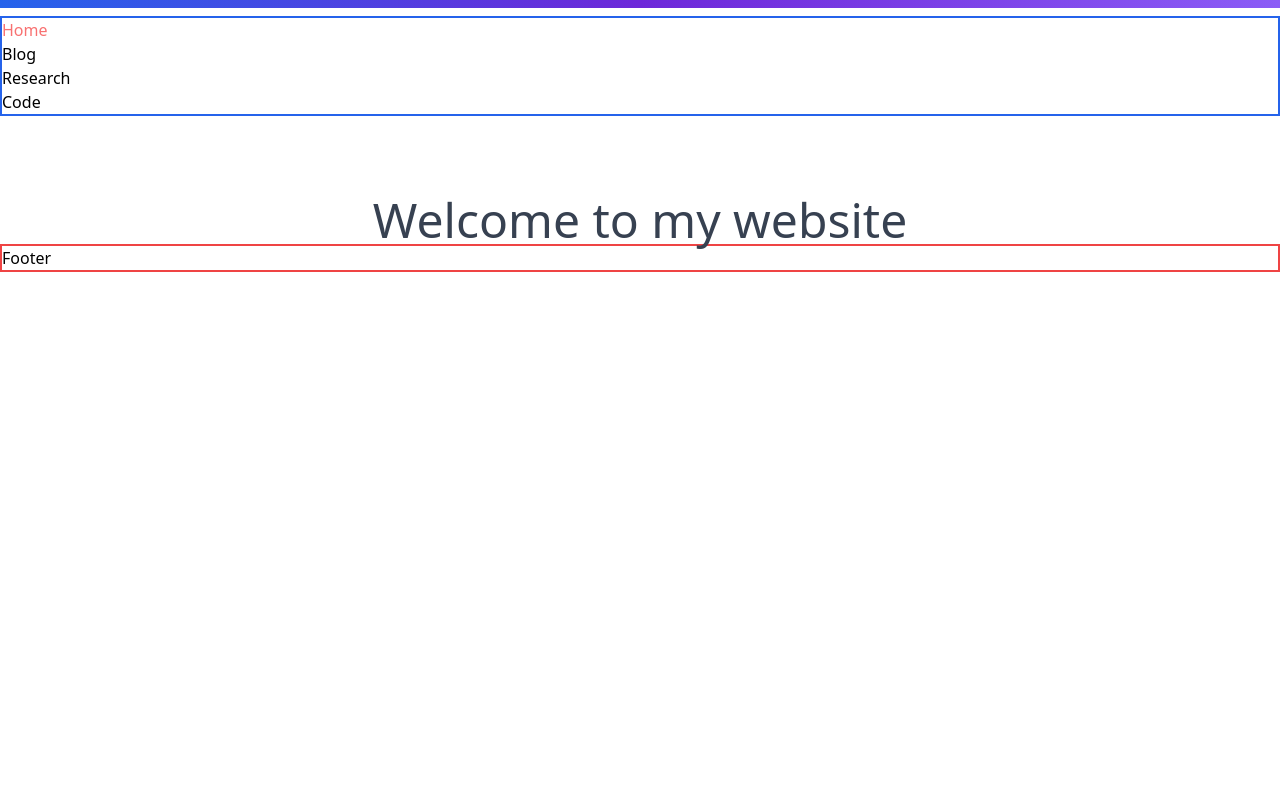
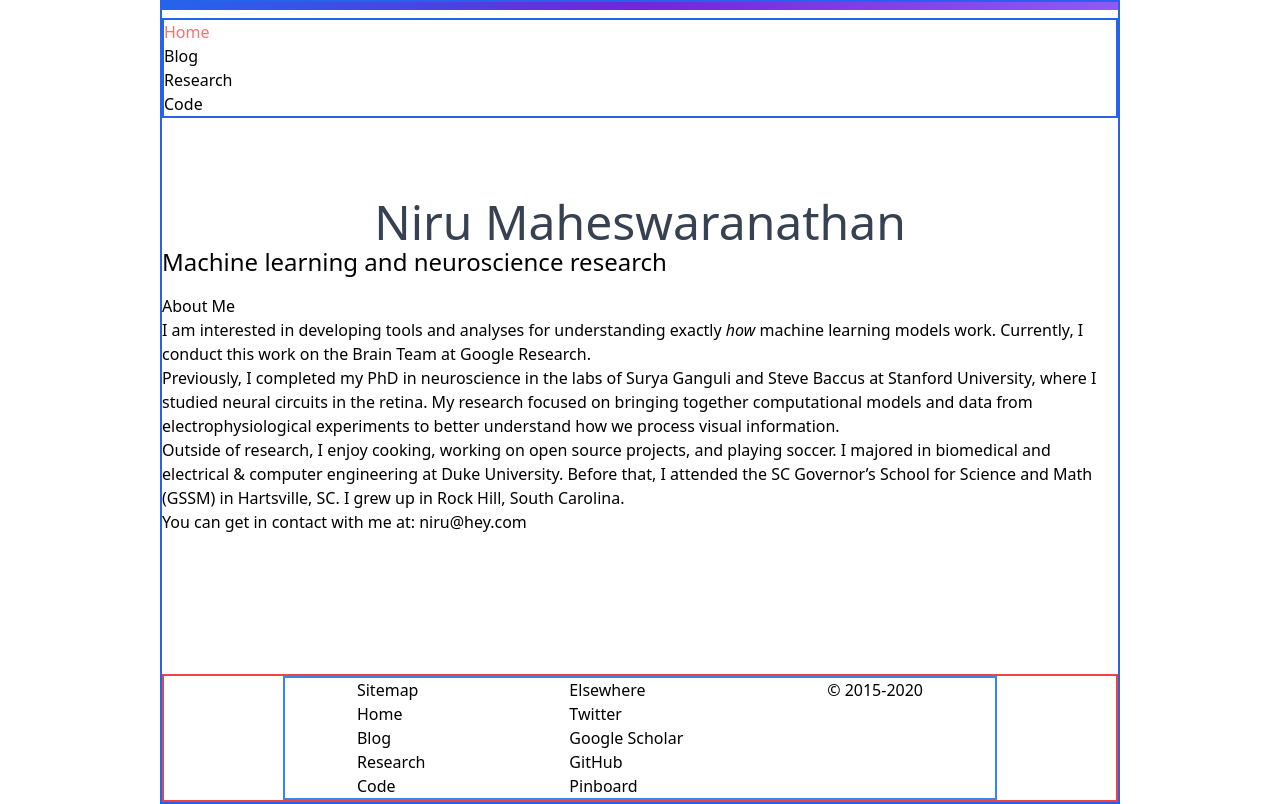
Before and after one commit to nirum/website, a Next.js app: page / in a window 1280 px wide. Built offline with nearby package versions, Linux system fonts and the light colour scheme.

Commit message:
Updates output

```diff
--- a/components/footer.js
+++ /dev/null
@@ -1,12 +0,0 @@
-import React from "react"
-// import { Twitter, GitHub, Pinboard, Scholar } from "./icons"
-import Link from "next/link"
-// import Toggle from "./theme-toggle"
-
-export default function Footer() {
-    return (
-        <footer className="border-2 border-red-500">
-            <div>Footer</div>
-        </footer>
-    )
-};
--- a/components/header.js
+++ /dev/null
@@ -1,17 +0,0 @@
-import React from "react"
-// import Link from "next/link"
-import ActiveLink from "../components/active-link"
-
-export default function Header() {
-    return (
-        <header>
-            <div className="w-full py-1 bg-gradient-to-r from-blue-600 via-purple-700 to-purple-500 "></div>
-            <ul className="mt-2 border-2 border-blue-600">
-                <li><ActiveLink href="/" activeClassName="text-red-400"><a>Home</a></ActiveLink></li>
-                <li><ActiveLink href="/blog" activeClassName="text-red-400"><a>Blog</a></ActiveLink></li>
-                <li><ActiveLink href="/research" activeClassName="text-red-400"><a>Research</a></ActiveLink></li>
-                <li><ActiveLink href="/code" activeClassName="text-red-400"><a>Code</a></ActiveLink></li>
-            </ul>
-        </header>
-    )
-};
--- a/components/layout.js
+++ b/components/layout.js
@@ -1,18 +1,48 @@
-import Header from '../components/header'
-import Footer from '../components/footer'
+import Link from "next/link"
+import ActiveLink from "../components/active-link"
 
 export default function Layout({ children }) {
     return (
-        <div className="layout">
-            <Header />
-            <div className="flex-grow">
-                <div className="flex justify-around">
-                    <div id="body" className="mt-12 xl:mt-20 responsive-width">
-                        {children}
+        <div className="flex flex-row justify-around flex-grow w-3/4 mx-auto border-2 border-blue-600">
+            <div className="flex flex-col justify-between w-full h-screen">
+                <header>
+                    <div className="w-full py-1 bg-gradient-to-r from-blue-600 via-purple-700 to-purple-500 "></div>
+                    <ul className="mt-2 border-2 border-blue-600">
+                        <li><ActiveLink href="/" activeClassName="text-red-400"><a>Home</a></ActiveLink></li>
+                        <li><ActiveLink href="/blog" activeClassName="text-red-400"><a>Blog</a></ActiveLink></li>
+                        <li><ActiveLink href="/research" activeClassName="text-red-400"><a>Research</a></ActiveLink></li>
+                        <li><ActiveLink href="/code" activeClassName="text-red-400"><a>Code</a></ActiveLink></li>
+                    </ul>
+                </header>
+                <main className="mt-12 mb-auto xl:mt-20 responsive-width">
+                    {children}
+                </main>
+                <footer className="border-2 border-red-500">
+                    <div className="flex flex-row justify-around flex-grow w-3/4 mx-auto border-2 border-blue-500">
+                        <div>
+                            <div>Sitemap</div>
+                            <ul>
+                                <li>Home</li>
+                                <li>Blog</li>
+                                <li>Research</li>
+                                <li>Code</li>
+                            </ul>
+                        </div>
+                        <div>
+                            <div>Elsewhere</div>
+                            <ul>
+                                <li>Twitter</li>
+                                <li>Google Scholar</li>
+                                <li>GitHub</li>
+                                <li>Pinboard</li>
+                            </ul>
+                        </div>
+                        <div>
+                            <div>&copy; 2015-2020</div>
+                        </div>
                     </div>
-                </div>
+                </footer>
             </div>
-            <Footer />
         </div>
     )
 }
--- a/pages/_app.js
+++ b/pages/_app.js
@@ -1,13 +1,17 @@
 import '../styles/index.css'
 import Layout from '../components/layout'
+import Head from 'next/head'
 
 function MyApp({ Component, pageProps }) {
   return (
-    <Layout>
-      <div>
+    <div className="flex flex-col min-h-screen">
+      <Head>
+        <link rel="shortcut icon" href="/favicon.png" />
+      </Head>
+      <Layout>
           <Component {...pageProps} />
-      </div>
-    </Layout>
+      </Layout>
+    </div>
   )
 }
 
--- a/pages/index.js
+++ b/pages/index.js
@@ -1,9 +1,19 @@
 export default function IndexPage() {
   return (
     <div>
-      <h1 className="text-5xl text-center text-gray-700">
-        Welcome to my website
-      </h1>
+      <h1 className="text-5xl text-center text-gray-700">Niru Maheswaranathan</h1>
+      <h4 className="md:text-2xl">Machine learning and neuroscience research</h4>
+      {/* <div className="flex flex-col items-center py-12 mb-16 md:mb-24"> */}
+        {/* <Img className="object-cover w-32 h-32 border-2 rounded-full shadow-xl md:w-48 md:h-48 border-brand bg-background" fluid={data.file.childImageSharp.fluid} alt="Profile" /> */}
+        {/* <div className="w-full h-0 -my-16 border-t-2 md:-my-24 border-brand"></div> */}
+      {/* </div> */}
+      <article className="py-2 prose md:py-4">
+        <h2>About Me</h2>
+        <p>I am interested in developing tools and analyses for understanding exactly <em>how</em> machine learning models work. Currently, I conduct this work on the <a href="https://research.google/teams/brain/" target="_blank" rel="noopener noreferrer">Brain Team</a> at Google Research.</p>
+        <p>Previously, I completed my PhD in neuroscience in the labs of <a href="https://ganguli-gang.stanford.edu/people.html" target="_blank" rel="noopener noreferrer">Surya Ganguli</a> and <a href="https://baccuslab.sites.stanford.edu" target="_blank" rel="noopener noreferrer">Steve Baccus</a> at Stanford University, where I studied neural circuits in the retina. My research focused on bringing together computational models and data from electrophysiological experiments to better understand how we process visual information.</p>
+        <p>Outside of research, I enjoy cooking, working on open source projects, and playing soccer. I majored in biomedical and electrical & computer engineering at Duke University. Before that, I attended the SC Governor&rsquo;s School for Science and Math (<a href="https://www.scgssm.org" target="_blank" rel="noopener noreferrer">GSSM</a>) in Hartsville, SC. I grew up in Rock Hill, South Carolina.</p>
+        <p>You can get in contact with me at: <a href="mailto:niru@hey.com" target="_blank" rel="noopener noreferrer">niru@hey.com</a></p>
+      </article>
     </div>
   )
 }
```
Also changed, not shown: 6 other files (tests, documents, lock files or other folders).
